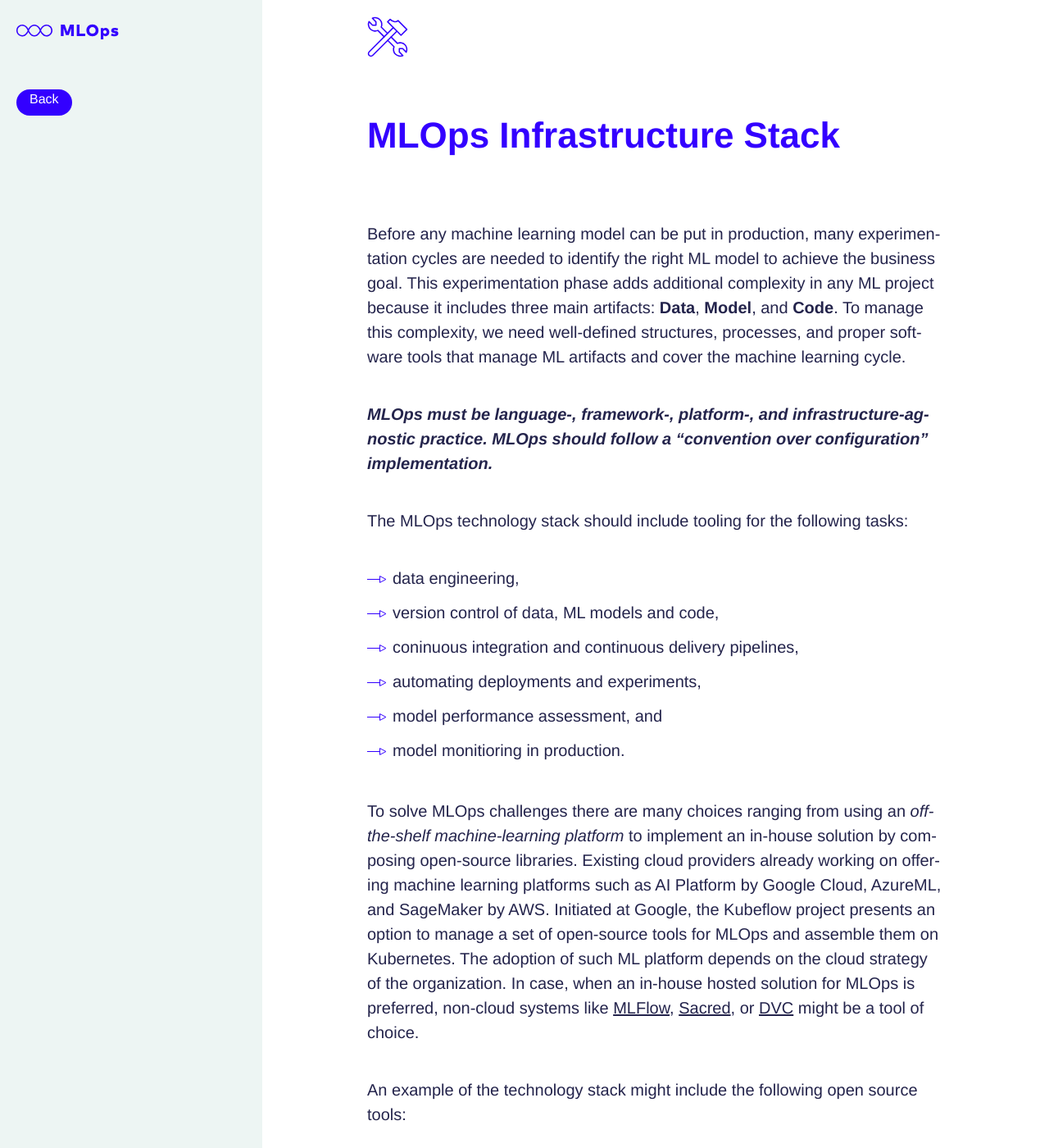
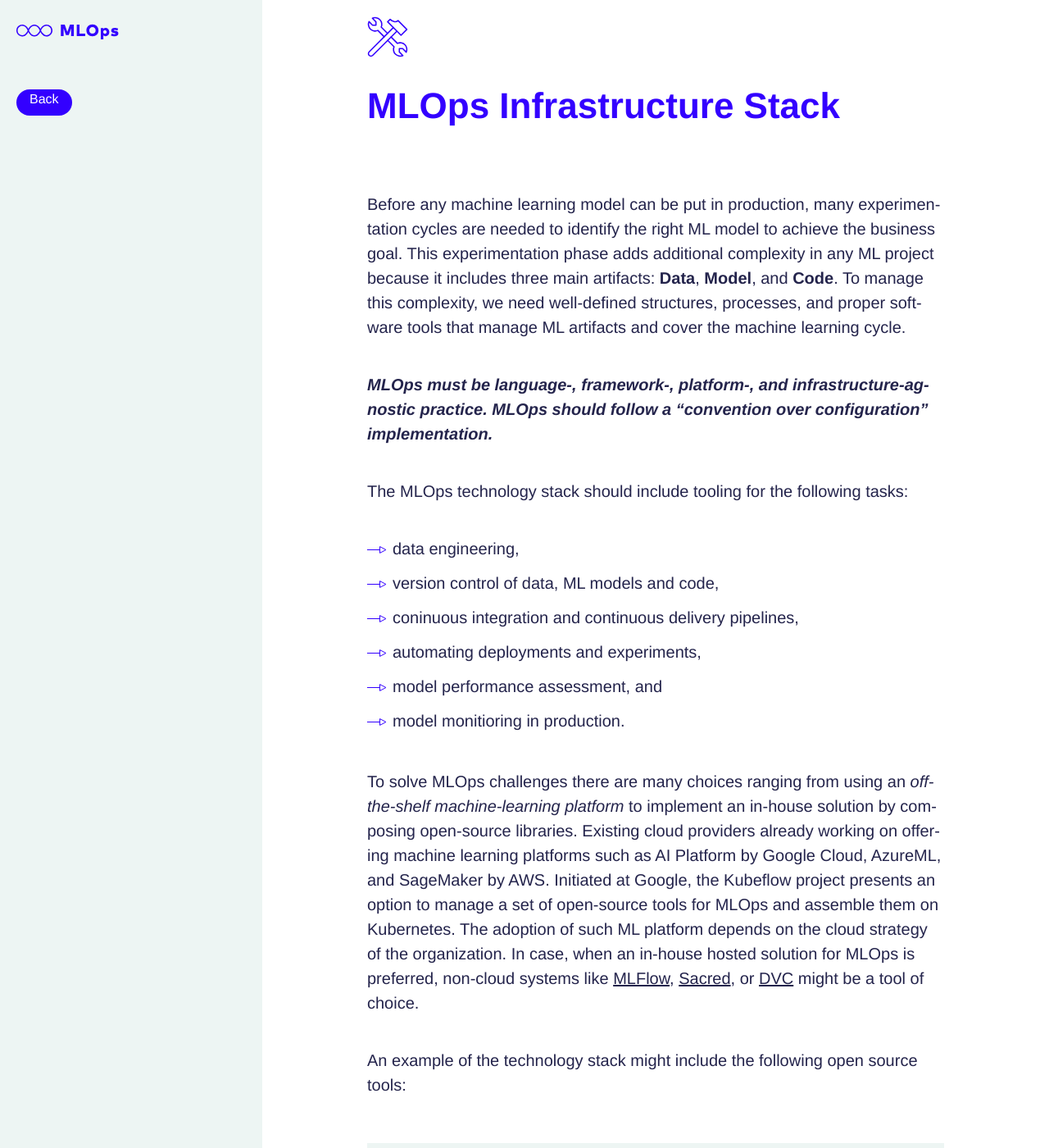
Before and after one commit to innoq/ml-ops.org, a Jekyll site: the page built from content/state-of-mlops.md, in a window 1280 px wide and 1400 px high. Shown: the whole window at 82% size. Built offline with Jekyll 4.4.1, drawn with Linux system fonts in a browser that asks for light colours; some web fonts are replaced.

Commit message:
fixed heading position in article

```diff
--- a/css/main.css
+++ b/css/main.css
@@ -397,7 +397,7 @@ a.button:hover {
 
 .article__icon {
   width: 50px;
-  margin: -20px 0 0 0;
+  margin: -20px 0 -36px 0;
 }
 
 .article__infobox1 {
```
